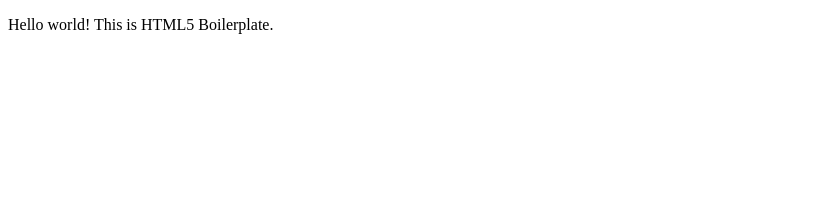
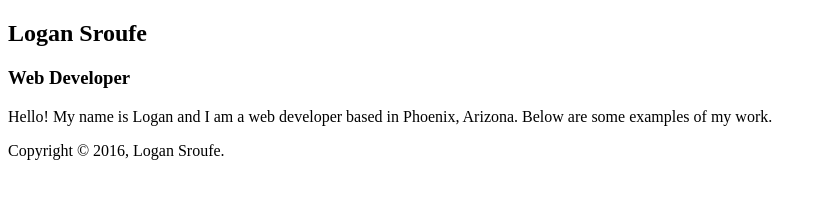
Before and after one commit to lsroufe/portfolio, a plain HTML site: page index.html in a window 1280 px wide. Shown: the whole page, without its empty margins (0-827 px from the left). Drawn offline with nearby package versions, Linux system fonts and the light colour scheme.

Commit message:
Added structure to html and added basic info.

```diff
--- a/index.html
+++ b/index.html
@@ -3,8 +3,8 @@
     <head>
         <meta charset="utf-8">
         <meta http-equiv="x-ua-compatible" content="ie=edge">
-        <title></title>
-        <meta name="description" content="">
+        <title>Logan Sroufe - Web Developer</title>
+        <meta name="description" content="Logan Sroufe is a freelance web developer based out of Phoenix, Arizona.">
         <meta name="viewport" content="width=device-width, initial-scale=1">
 
         <link rel="apple-touch-icon" href="apple-touch-icon.png">
@@ -19,7 +19,28 @@
         <![endif]-->
 
         <!-- Add your site or application content here -->
-        <p>Hello world! This is HTML5 Boilerplate.</p>
+        <div class="top-banner"></div>
+
+        <section class="logan-sroufe">
+            <div class="logan-img"></div>
+            <div class="logan-title">
+                <h1>
+                    Logan Sroufe
+                </h1>
+                <h3>
+                    Web Developer
+                </h3>
+                <p>
+                    Hello! My name is Logan and I am a web developer based in Phoenix, Arizona. Below are some examples of my work.
+                </p>
+            </div>
+
+        </section>
+        <section class="portfolio"></section>
+        <section class="about"></section>
+        <section class="contact"></section>
+
+        <footer>Copyright &copy; 2016, Logan Sroufe.</footer>
 
         <script src="https://code.jquery.com/jquery-2.2.4.min.js"></script>
         <script src="js/main.js"></script>
```
